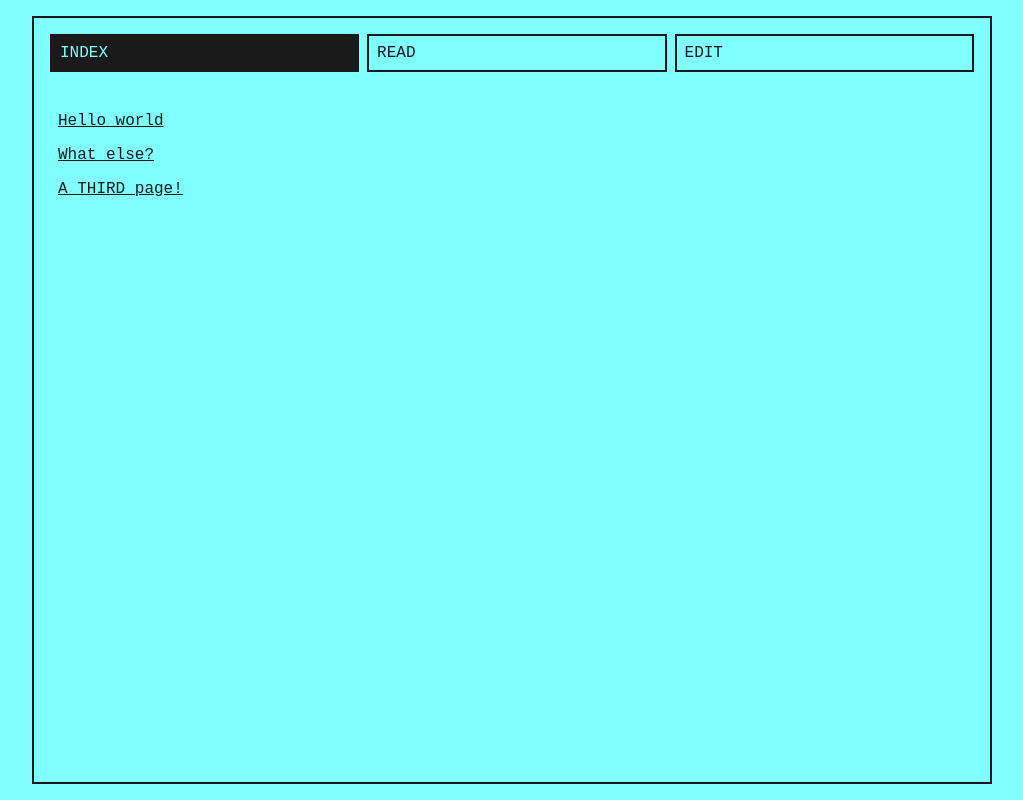
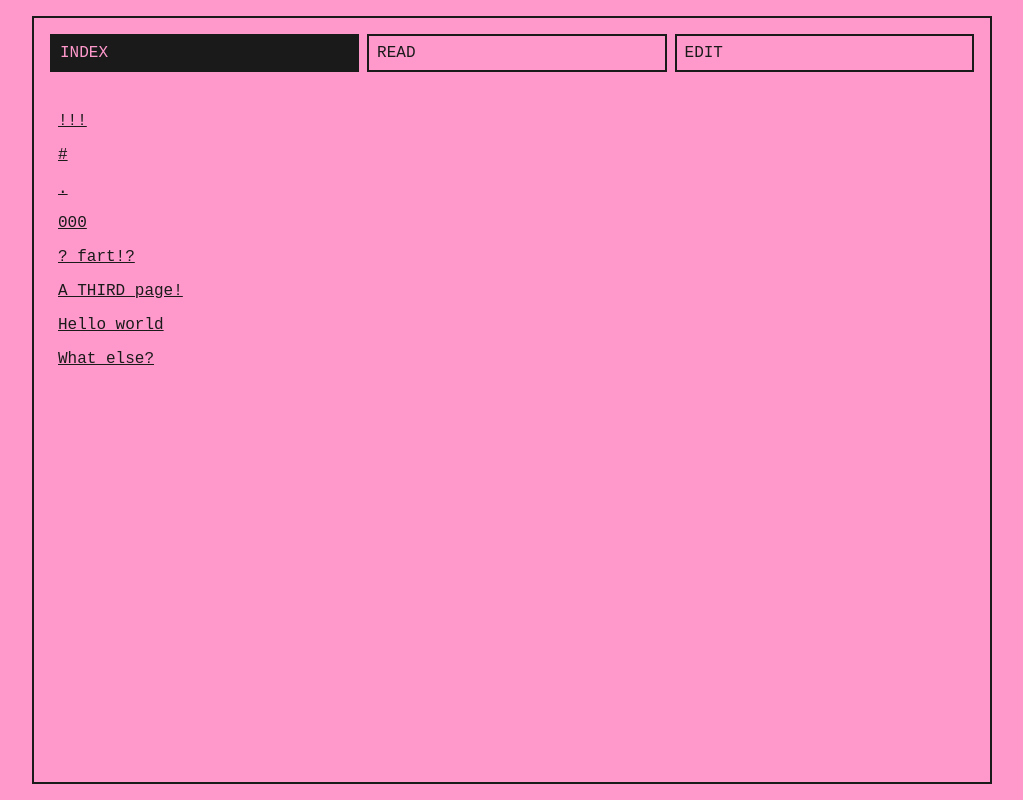
Before and after one commit to caleb-cox/vowell-john, a React (Vite) app: page / in a window 1280 px wide. Shown: the whole page, without its empty margins (128-1151 px from the left). Built offline with nearby package versions, Linux system fonts and the light colour scheme; a web font is replaced by a local one.

Commit message:
New color goofin

```diff
--- a/src/components/App/App.css
+++ b/src/components/App/App.css
@@ -1,10 +1,7 @@
 @import url("https://fonts.googleapis.com/css?family=Nova+Mono");
 
 :root {
-  --color-cyan: #80ffff;
-  --color-magenta: #ff80ff;
-  --color-yellow: #ffff80;
-  --color-black: #1a1a1a;
+  --color-black: hsl(0, 0%, 10%);
   font-size: min(3.75vw, 16px);
 }
 
@@ -28,15 +25,15 @@ body {
 }
 
 .read-mode {
-  --color-primary: var(--color-magenta);
+  --color-primary: hsl(210, 100%, 80%);
 }
 
 .edit-mode {
-  --color-primary: var(--color-yellow);
+  --color-primary: hsl(90, 100%, 80%);
 }
 
 .index-mode {
-  --color-primary: var(--color-cyan);
+  --color-primary: hsl(330, 100%, 80%);
 }
 
 #root {
--- a/src/components/App/App.jsx
+++ b/src/components/App/App.jsx
@@ -32,6 +32,11 @@ const App = () => {
   const [pages, setPages] = useState(
     (localStorageIsAvailable && JSON.parse(localStorage.getItem("pages"))) || {
       "Hello world": "This is the first page, isn't it neat?",
+      "000": "fffff",
+      "!!!": "fdsafsdfafd",
+      "#": "[[faaaaaaart]]",
+      "? fart!?": "nope",
+      ".": "[[What else?]]",
       "What else?": "This is another page. We have so many beautiful pages.",
       "A THIRD page!": "Lorem ipsum blah blah butts",
     }
--- a/src/components/IndexView/IndexView.jsx
+++ b/src/components/IndexView/IndexView.jsx
@@ -7,7 +7,9 @@ const IndexView = () => {
 
   return (
     <div className="IndexView">
-      {Object.keys(pages).map((page) => {
+      {Object.keys(pages)
+        .sort()
+        .map((page) => {
           return (
             <div
               key={page}
```
Lines whose indentation alone changed are shown as unchanged.
